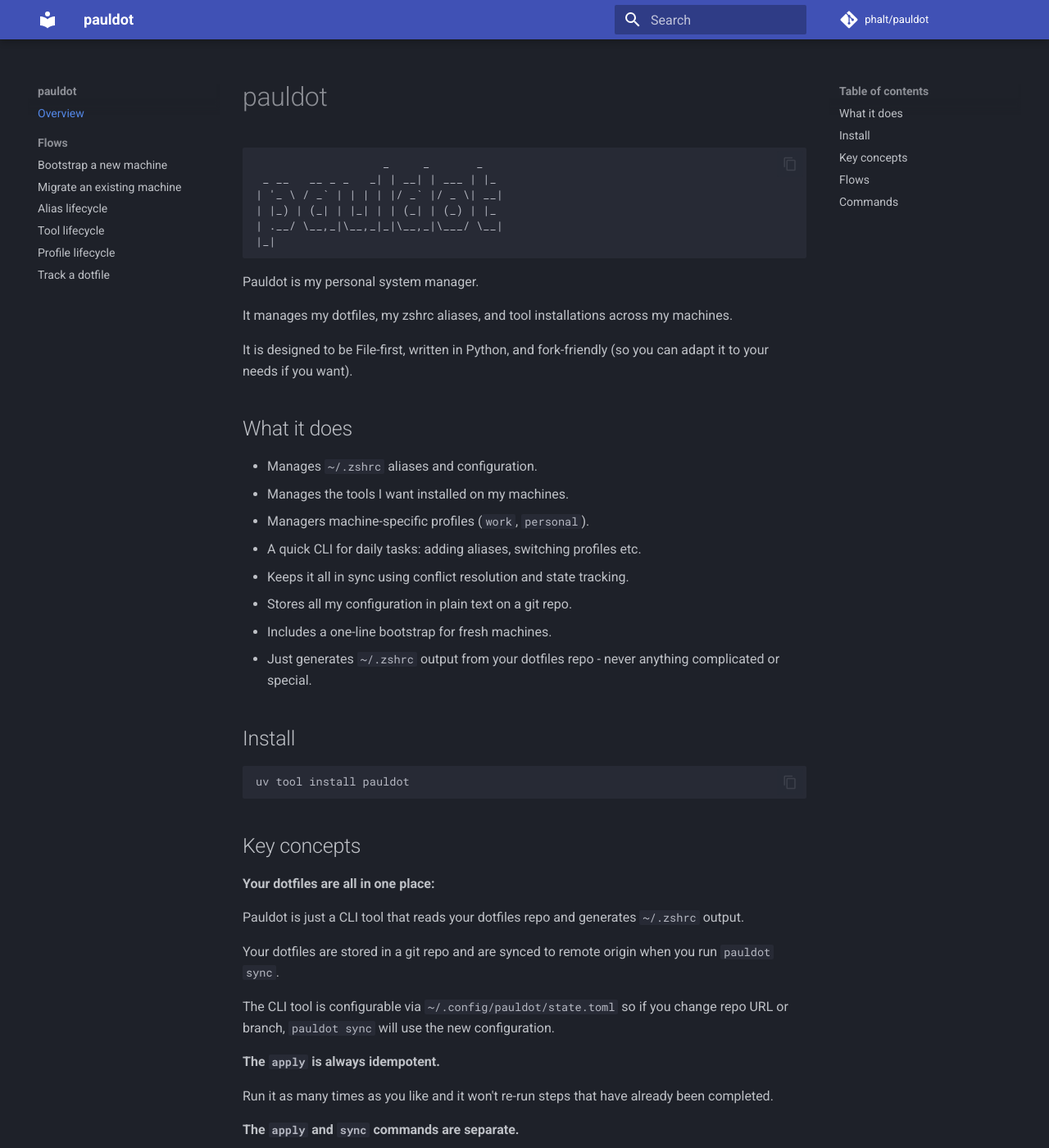
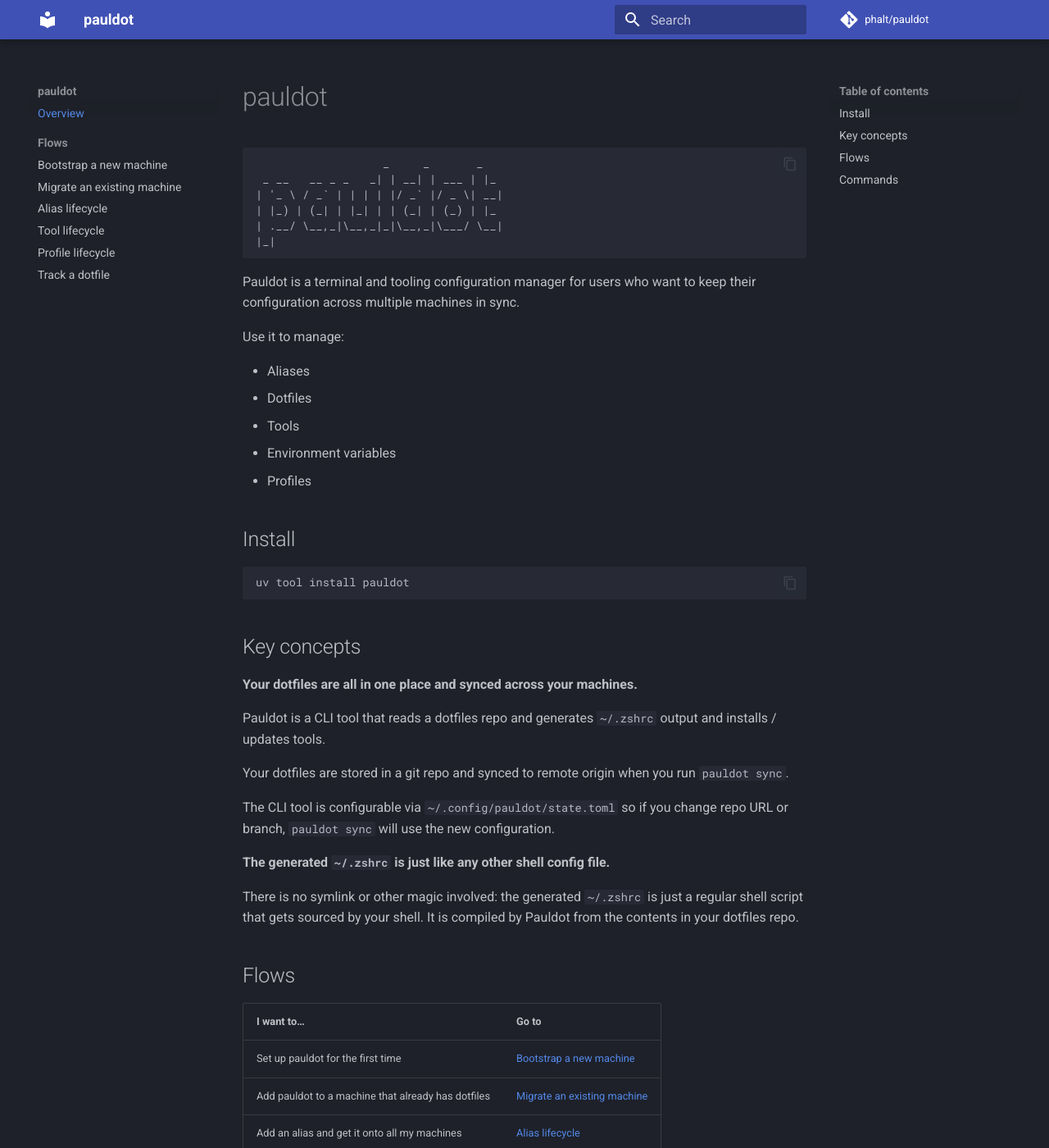
Before and after one commit to phalt/pauldot, an MkDocs documentation site: the page built from docs/index.md, in a window 1280 px wide and 1400 px high. Shown: the whole window at 82% size. Built offline with MkDocs 1.6.1 and Material for MkDocs 9.7.7, drawn with Linux system fonts in a browser that asks for light colours; comment, search, counter and statistics services are not loaded; some of the changed text lies outside the part shown.

Commit message:
Small documentation updates.

````diff
--- a/docs/index.md
+++ b/docs/index.md
@@ -8,22 +8,15 @@
 |_|
 ```
 
-Pauldot is my personal system manager.
+Pauldot is a terminal and tooling configuration manager for users who want to keep their configuration across multiple machines in sync.
 
-It manages my dotfiles, my zshrc aliases, and tool installations across my machines.
+Use it to manage:
 
-It is designed to be File-first, written in Python, and fork-friendly (so you can adapt it to your needs if you want).
-
-## What it does
-
-- Manages `~/.zshrc` aliases and configuration.
-- Manages the tools I want installed on my machines.
-- Managers machine-specific profiles (`work`, `personal`).
-- A quick CLI for daily tasks: adding aliases, switching profiles etc.
-- Keeps it all in sync using conflict resolution and state tracking.
-- Stores all my configuration in plain text on a git repo.
-- Includes a one-line bootstrap for fresh machines.
-- Just generates `~/.zshrc` output from your dotfiles repo - never anything complicated or special.
+- Aliases
+- Dotfiles
+- Tools
+- Environment variables
+- Profiles
 
 ## Install
 
@@ -33,21 +26,13 @@
 
 ## Key concepts
 
-**Your dotfiles are all in one place:**
+**Your dotfiles are all in one place and synced across your machines.**
 
-Pauldot is just a CLI tool that reads your dotfiles repo and generates `~/.zshrc` output.
+Pauldot is a CLI tool that reads a dotfiles repo and generates `~/.zshrc` output and installs / updates tools.
 
-Your dotfiles are stored in a git repo and are synced to remote origin when you run `pauldot sync`.
+Your dotfiles are stored in a git repo and synced to remote origin when you run `pauldot sync`.
 
 The CLI tool is configurable via `~/.config/pauldot/state.toml` so if you change repo URL or branch, `pauldot sync` will use the new configuration.
-
-**The `apply` is always idempotent.**
-
-Run it as many times as you like and it won't re-run steps that have already been completed.
-
-**The `apply` and `sync` commands are separate.**
-
-You can run `apply` to apply changes from local state, and `sync` to pull/push changes to remote origin.
 
 **The generated `~/.zshrc` is just like any other shell config file.**
 
````
Also changed, not shown: README.md (+8 -7 lines).
